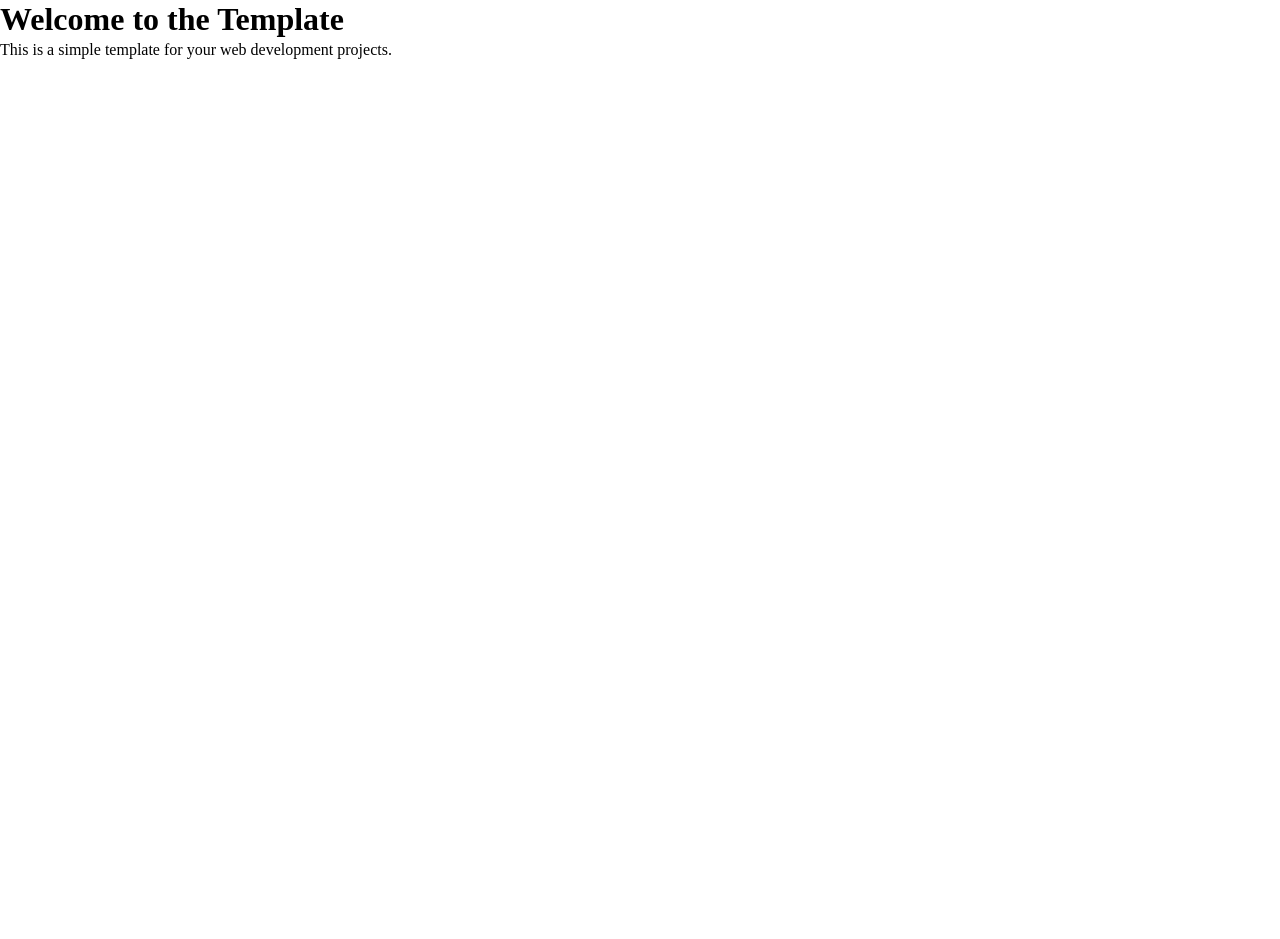
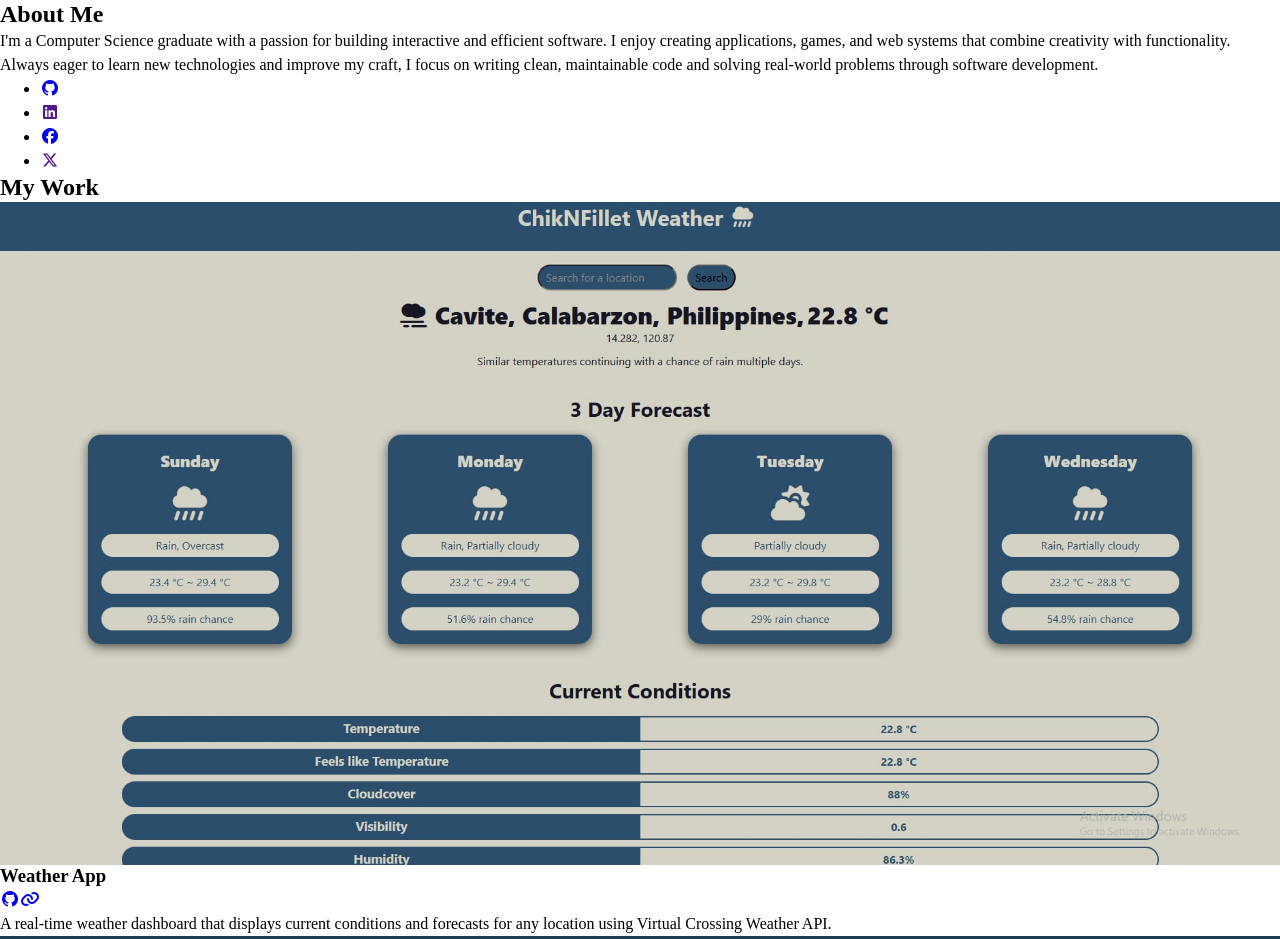
Before and after one commit to chiknfillet/portfolio_responsive, a website built with webpack: page src/template.html in a window 1280 px wide. Shown: the top 939 px of the page. Before the commit the page ends 800 px from the top, so only its background shows below. Built offline with nearby package versions, Linux system fonts and the light colour scheme.

Commit message:
Added basic content and images

```diff
--- a/package.json
+++ b/package.json
@@ -24,5 +24,8 @@
     "webpack-cli": "^6.0.1",
     "webpack-dev-server": "^5.2.2",
     "webpack-merge": "^6.0.1"
+  },
+  "dependencies": {
+    "@fortawesome/fontawesome-free": "^7.1.0"
   }
 }
--- a/src/index.js
+++ b/src/index.js
@@ -1,4 +1,73 @@
 import "./reset.css";
 import "./styles.css";
+import '@fortawesome/fontawesome-free/css/all.min.css';
 
-console.log("Hello, World");
+import battleShipImg from './assets/battleship.jpeg';
+import weatherAppImg from './assets/weather_app.jpeg';
+import toDoListImg from './assets/to_do_list.jpeg'
+
+const projects = [
+  {'name': 'Weather App',
+    'img': weatherAppImg,
+    'description': 'A real-time weather dashboard that displays current conditions and forecasts for any location using Virtual Crossing Weather API.',
+    'github': 'https://github.com/chiknfillet/weather_app',
+    'link': 'https://chiknfillet.github.io/weather_app/'
+  },
+  {'name': 'BattleShip',
+    'img': battleShipImg,
+    'description': 'A classic naval strategy game where you place your fleet and try to sink your opponent’s ships using logic and deduction.',
+    'github': 'https://github.com/chiknfillet/battleship_game',
+    'link': 'https://chiknfillet.github.io/battleship_game/'
+  },
+  {'name': 'To Do List',
+    'img': toDoListImg,
+    'description': 'A simple productivity app that lets users add, edit, and manage daily tasks.',
+    'github': 'https://github.com/chiknfillet/weather_app',
+    'link': 'https://chiknfillet.github.io/weather_app/'
+  }
+]
+
+for (const project of projects) {
+  createProjectCard(project.name, project.img, project.description, project.github, project.link)
+}
+
+function createProjectCard(name, imageSrc, description, githubLink, liveLink) {
+  // Select the container where cards will go
+  const container = document.querySelector('.proects-container');
+
+  // Create card elements
+  const card = document.createElement('div');
+  card.classList.add('project-card');
+
+  const img = document.createElement('img');
+  img.src = imageSrc;
+  img.alt = name;
+
+  const details = document.createElement('div');
+  details.classList.add('details');
+
+  const nameLinks = document.createElement('div');
+  nameLinks.classList.add('nameLinks');
+
+  const title = document.createElement('h3');
+  title.textContent = name;
+
+  const githubAnchor = document.createElement('a');
+  githubAnchor.href = githubLink;
+  githubAnchor.target = '_blank';
+  githubAnchor.innerHTML = '<i class="fa-brands fa-github"></i>';
+
+  const liveAnchor = document.createElement('a');
+  liveAnchor.href = liveLink;
+  liveAnchor.target = '_blank';
+  liveAnchor.innerHTML = '<i class="fa-solid fa-link"></i>';
+
+  const desc = document.createElement('p');
+  desc.textContent = description;
+
+  // Combine elements
+  nameLinks.append(title, githubAnchor, liveAnchor);
+  details.append(nameLinks, desc);
+  card.append(img, details);
+  container.appendChild(card);
+}
--- a/src/template.html
+++ b/src/template.html
@@ -3,10 +3,54 @@
   <head>
     <meta charset="UTF-8" />
     <meta name="viewport" content="width=device-width, initial-scale=1.0" />
-    <title>Template</title>
+    <title>Projects</title>
   </head>
   <body>
-    <h1>Welcome to the Template</h1>
-    <p>This is a simple template for your web development projects.</p>
+    <main>
+      <header>
+        <!-- <img src="" alt="Marlex Estores"> -->
+        <div>
+          <h2>About Me</h2>
+          <p>I'm a Computer Science graduate with a passion for building interactive and efficient software. I enjoy creating applications, games, and web systems that combine creativity with functionality. Always eager to learn new technologies and improve my craft, I focus on writing clean, maintainable code and solving real-world problems through software development.</p>
+          <ul>
+            <li>
+              <a href="https://github.com/chiknfillet" target="_blank"><i class="fa-brands fa-github"></i></a>
+            </li>
+            <li>
+              <a href="" target="_blank"><i class="fa-brands fa-linkedin"></i></a>
+            </li>
+            <li>
+              <a href="https://www.facebook.com/marlex.estores.241/"  target="_blank"><i class="fa-brands fa-facebook"></i></a>
+            </li>
+            <li>
+              <a href="" target="_blank"><i class="fa-brands fa-x-twitter"></i></a>
+            </li>
+          </ul>
+        </div>
+      </header>
+      <section class="projects">
+        <h2>My Work</h2>
+        <div class="proects-container">
+
+        </div>
+      </section>
+    </main>
+    <footer>
+      <div class="contact">
+        <h2>Contact Me</h2>
+        <p>383 Gen. P. Alvarex St., San Rafael 3, Noveleta, Cavite</p>
+        <ul>
+          <li>
+            <i class="fa-solid fa-phone"></i>
+            <p>+63 927 793 8856</p>
+          </li>
+          <li>
+            <i class="fa-solid fa-envelope"></i>
+            <p>marlexestores241@gmail.com</p>
+          </li>
+        </ul>
+      </div>
+      <!-- <img src="" alt=""> -->
+    </footer>
   </body>
 </html>
```
Also changed, not shown: src/assets/admin_dashboard.jpeg (added), src/assets/battleship.jpeg (added), src/assets/calculator.jpeg (added), src/assets/restaurant.jpeg (added), src/assets/tic_tac_toe.jpeg (added), src/assets/to_do_list.jpeg (added), src/assets/weather_app.jpeg (added), 2 other files.
